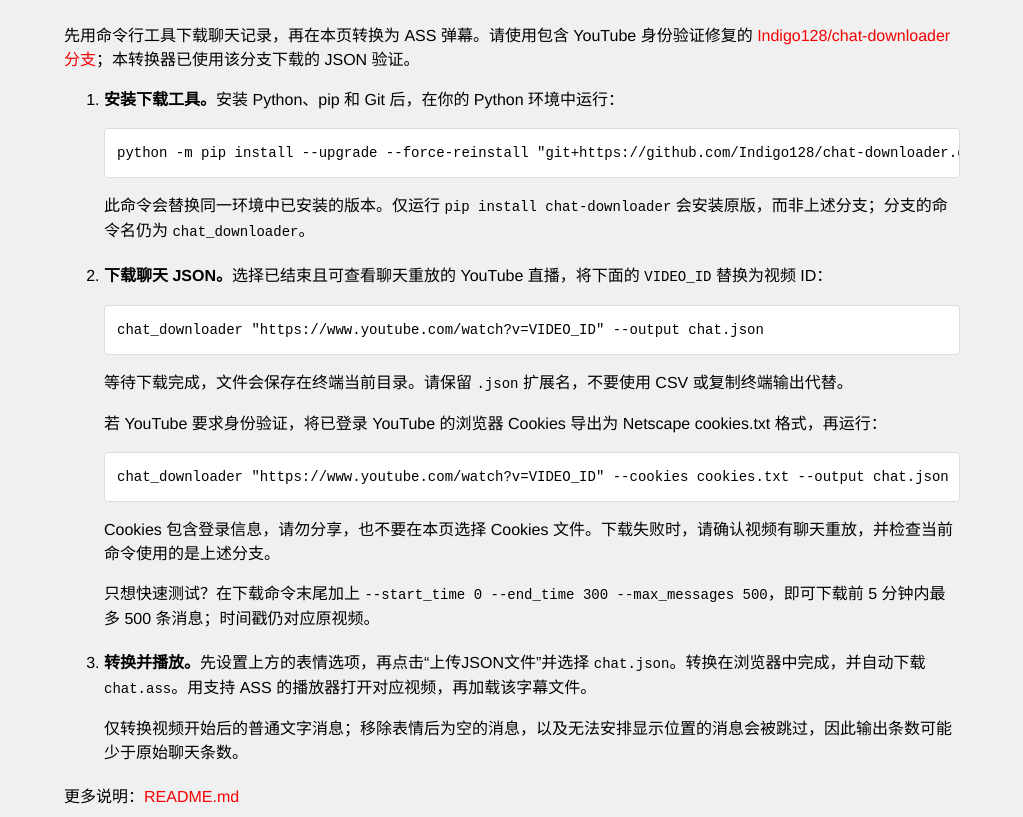
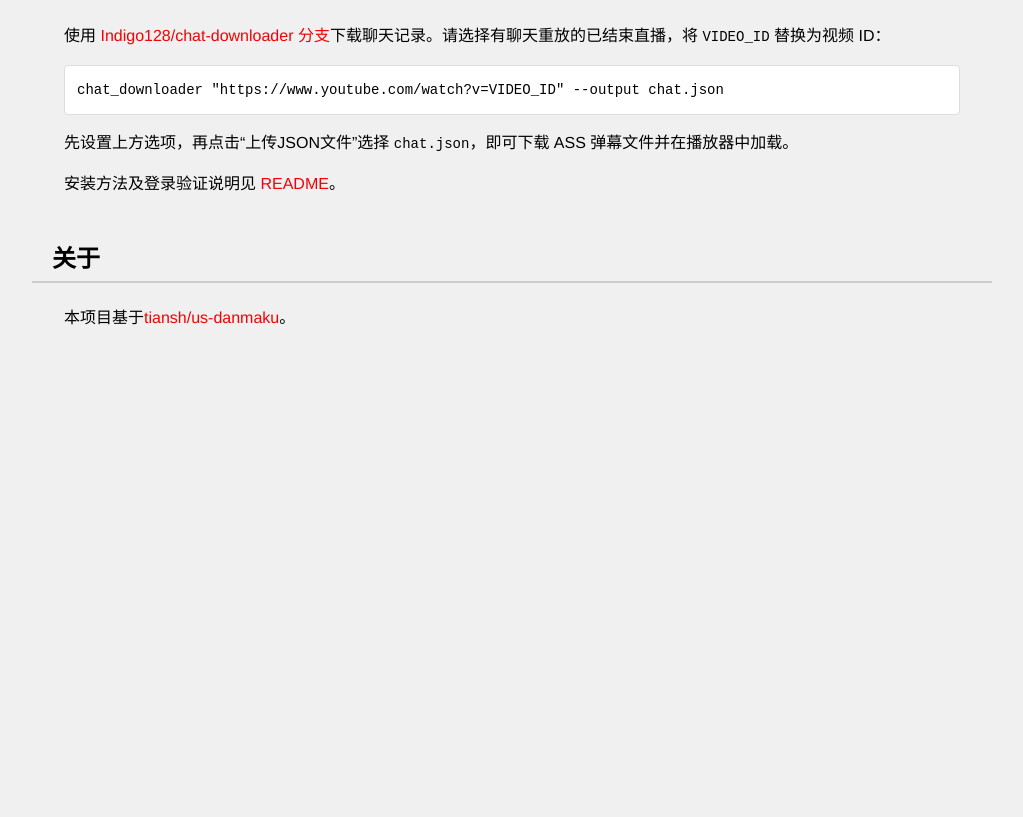
Before and after one commit to Liu-Junyan/youtube-livechat-to-danmaku, a plain HTML site: page index.html in a window 1280 px wide. Shown: the part 743-1560 px from the top of the page, without its empty margins (128-1151 px from the left). After the commit the page ends 1126 px from the top, so only its background shows below. Drawn offline with Linux system fonts and the light colour scheme.

Commit message:
Simplified help section

```diff
--- a/index.css
+++ b/index.css
@@ -114,10 +114,6 @@ span.note {
   font-size: 14px;
 }
 
-.usage-steps li {
-  margin-bottom: 20px;
-}
-
 .in pre {
   padding: 12px;
   background: #fff;
--- a/index.html
+++ b/index.html
@@ -54,28 +54,10 @@
 
     <h3>帮助</h3>
     <div class="in">
-      <p>先用命令行工具下载聊天记录，再在本页转换为 ASS 弹幕。请使用包含 YouTube 身份验证修复的 <a href="https://github.com/Indigo128/chat-downloader">Indigo128/chat-downloader 分支</a>；本转换器已使用该分支下载的 JSON 验证。</p>
-      <ol class="usage-steps">
-        <li>
-          <strong>安装下载工具。</strong>安装 Python、pip 和 Git 后，在你的 Python 环境中运行：
-          <pre><code>python -m pip install --upgrade --force-reinstall "git+https://github.com/Indigo128/chat-downloader.git"</code></pre>
-          <p>此命令会替换同一环境中已安装的版本。仅运行 <code>pip install chat-downloader</code> 会安装原版，而非上述分支；分支的命令名仍为 <code>chat_downloader</code>。</p>
-        </li>
-        <li>
-          <strong>下载聊天 JSON。</strong>选择已结束且可查看聊天重放的 YouTube 直播，将下面的 <code>VIDEO_ID</code> 替换为视频 ID：
-          <pre><code>chat_downloader "https://www.youtube.com/watch?v=VIDEO_ID" --output chat.json</code></pre>
-          <p>等待下载完成，文件会保存在终端当前目录。请保留 <code>.json</code> 扩展名，不要使用 CSV 或复制终端输出代替。</p>
-          <p>若 YouTube 要求身份验证，将已登录 YouTube 的浏览器 Cookies 导出为 Netscape cookies.txt 格式，再运行：</p>
-          <pre><code>chat_downloader "https://www.youtube.com/watch?v=VIDEO_ID" --cookies cookies.txt --output chat.json</code></pre>
-          <p>Cookies 包含登录信息，请勿分享，也不要在本页选择 Cookies 文件。下载失败时，请确认视频有聊天重放，并检查当前命令使用的是上述分支。</p>
-          <p>只想快速测试？在下载命令末尾加上 <code>--start_time 0 --end_time 300 --max_messages 500</code>，即可下载前 5 分钟内最多 500 条消息；时间戳仍对应原视频。</p>
-        </li>
-        <li>
-          <strong>转换并播放。</strong>先设置上方的表情选项，再点击“上传JSON文件”并选择 <code>chat.json</code>。转换在浏览器中完成，并自动下载 <code>chat.ass</code>。用支持 ASS 的播放器打开对应视频，再加载该字幕文件。
-          <p>仅转换视频开始后的普通文字消息；移除表情后为空的消息，以及无法安排显示位置的消息会被跳过，因此输出条数可能少于原始聊天条数。</p>
-        </li>
-      </ol>
-      <div class="p">更多说明：<a href="https://github.com/Liu-Junyan/youtube-livechat-to-danmaku/blob/main/README.md">README.md</a></div>
+      <p>使用 <a href="https://github.com/Indigo128/chat-downloader">Indigo128/chat-downloader 分支</a>下载聊天记录。请选择有聊天重放的已结束直播，将 <code>VIDEO_ID</code> 替换为视频 ID：</p>
+      <pre><code>chat_downloader "https://www.youtube.com/watch?v=VIDEO_ID" --output chat.json</code></pre>
+      <p>先设置上方选项，再点击“上传JSON文件”选择 <code>chat.json</code>，即可下载 ASS 弹幕文件并在播放器中加载。</p>
+      <p>安装方法及登录验证说明见 <a href="https://github.com/Liu-Junyan/youtube-livechat-to-danmaku/blob/main/README.md">README</a>。</p>
     </div>
 
     <h3>关于</h3>
```
